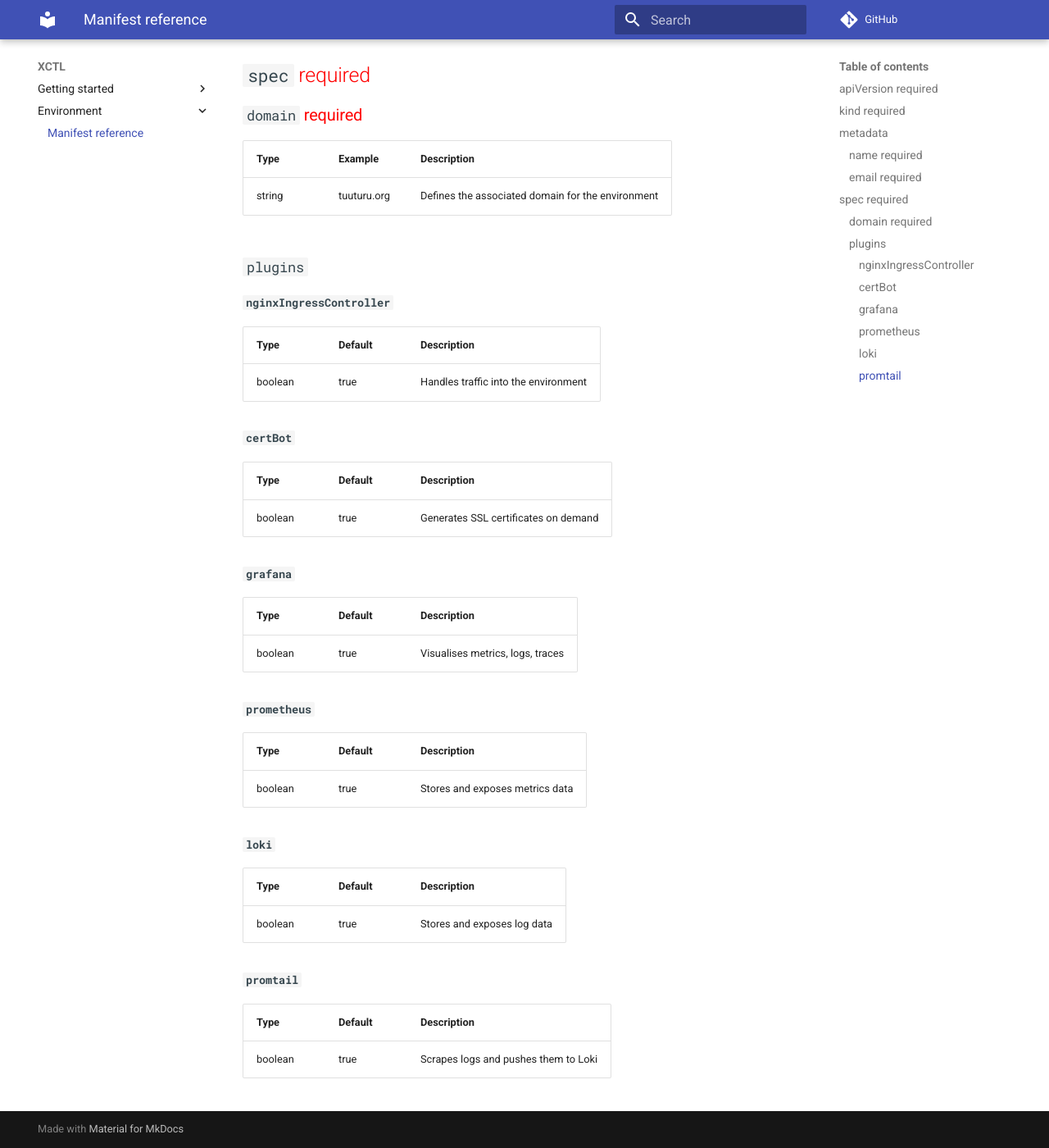
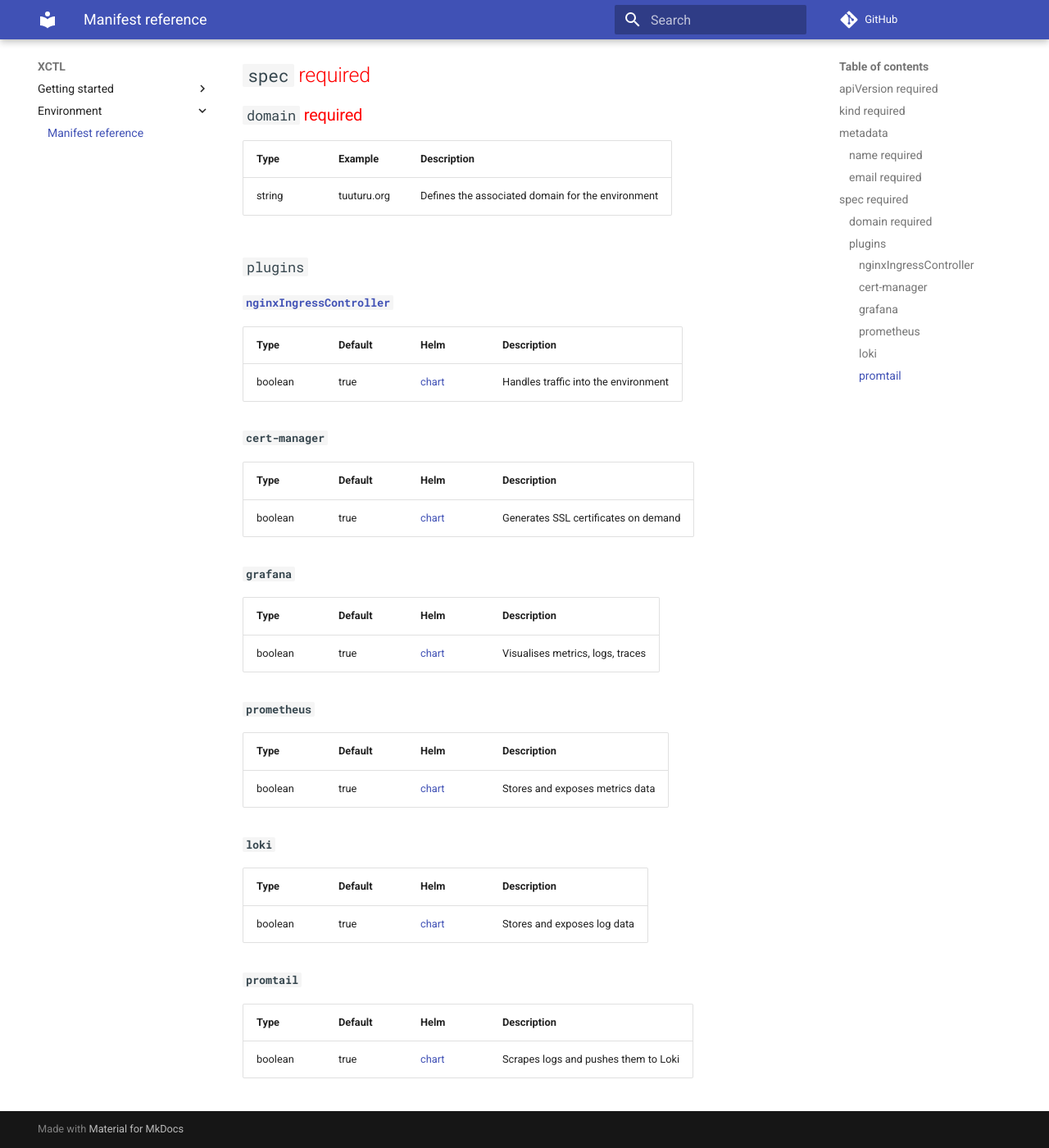
Before and after one commit to tuuturu/xctl, an MkDocs documentation site: the page built from docs/frontend/docs/environment/manifest.md, in a window 1280 px wide and 1400 px high, scrolled down 1019 px. Shown: the whole window at 82% size. Built offline with MkDocs 1.6.1 and Material for MkDocs 9.7.7, drawn with Linux system fonts in a browser that asks for light colours; comment, search, counter and statistics services are not loaded.

Commit message:
✅ Add chart links to env plugins

```diff
--- a/docs/frontend/docs/environment/manifest.md
+++ b/docs/frontend/docs/environment/manifest.md
@@ -38,41 +38,41 @@ Below is a list of all configuration attributes for an environment manifest.
 
 ### `plugins`
 
-#### `nginxIngressController`
+#### [`nginxIngressController`]()
 
-| Type    | Default | Description                          |
-|---------|---------|--------------------------------------|
-| boolean | true    | Handles traffic into the environment |
+| Type    | Default | Helm                                                                      | Description                          |
+|---------|---------|---------------------------------------------------------------------------|--------------------------------------|
+| boolean | true    | [chart](https://artifacthub.io/packages/helm/ingress-nginx/ingress-nginx) | Handles traffic into the environment |
 
-#### `certBot`
+#### `cert-manager`
 
-| Type    | Default | Description                          |
-|---------|---------|--------------------------------------|
-| boolean | true    | Generates SSL certificates on demand |
+| Type    | Default | Helm                                                                    | Description                          |
+|---------|---------|-------------------------------------------------------------------------|--------------------------------------|
+| boolean | true    | [chart](https://artifacthub.io/packages/helm/cert-manager/cert-manager) | Generates SSL certificates on demand |
 
 #### `grafana`
 
-| Type    | Default | Description                      |
-|---------|---------|----------------------------------|
-| boolean | true    | Visualises metrics, logs, traces |
+| Type    | Default | Helm                                                          | Description                      |
+|---------|---------|---------------------------------------------------------------|----------------------------------|
+| boolean | true    | [chart](https://artifacthub.io/packages/helm/grafana/grafana) | Visualises metrics, logs, traces |
 
 #### `prometheus`
 
-| Type    | Default | Description                     |
-|---------|---------|---------------------------------|
-| boolean | true    | Stores and exposes metrics data |
+| Type    | Default | Helm                                                                          | Description                     |
+|---------|---------|-------------------------------------------------------------------------------|---------------------------------|
+| boolean | true    | [chart](https://artifacthub.io/packages/helm/prometheus-community/prometheus) | Stores and exposes metrics data |
 
 #### `loki`
 
-| Type    | Default | Description                 |
-|---------|---------|-----------------------------|
-| boolean | true    | Stores and exposes log data |
+| Type    | Default | Helm                                                       | Description                 |
+|---------|---------|------------------------------------------------------------|-----------------------------|
+| boolean | true    | [chart](https://artifacthub.io/packages/helm/grafana/loki) | Stores and exposes log data |
 
 #### `promtail`
 
-| Type    | Default | Description                          |
-|---------|---------|--------------------------------------|
-| boolean | true    | Scrapes logs and pushes them to Loki |
+| Type    | Default | Helm                                                           | Description                          |
+|---------|---------|----------------------------------------------------------------|--------------------------------------|
+| boolean | true    | [chart](https://artifacthub.io/packages/helm/grafana/promtail) | Scrapes logs and pushes them to Loki |
 
 <style>
 span.required {
```
